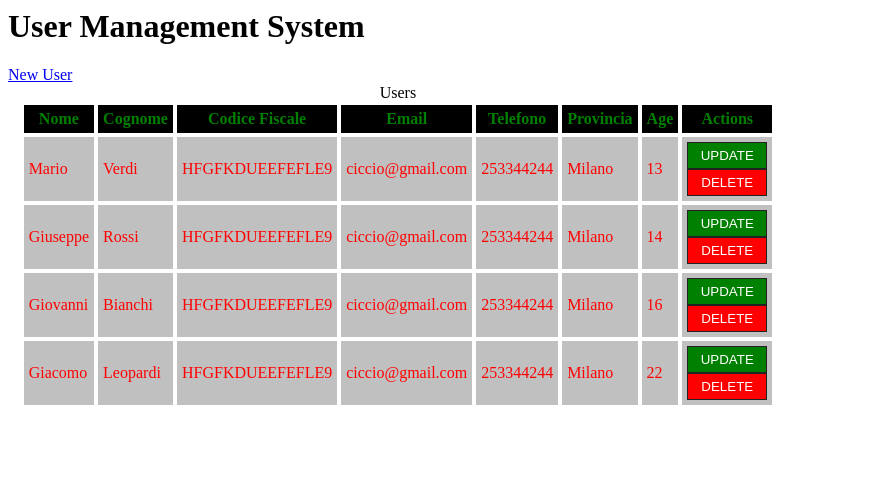
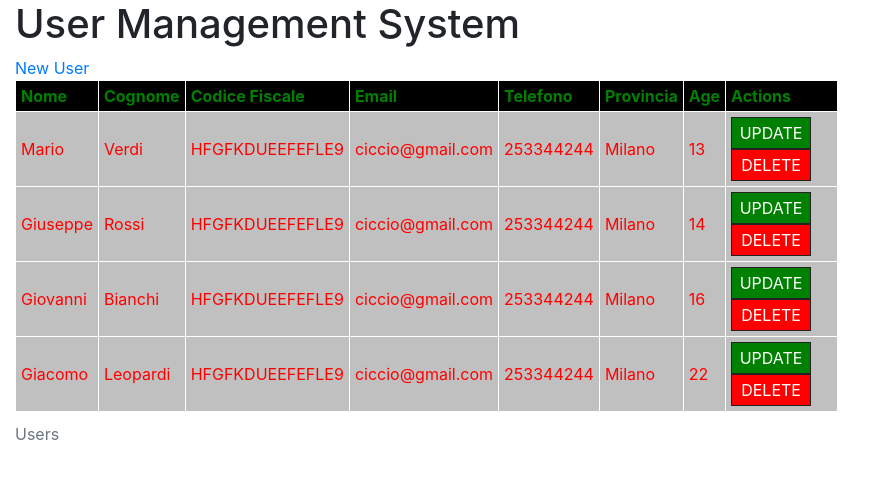
Before and after one commit to EliBrus/UMS, an Angular app: page / in a window 1280 px wide. Shown: the top 478 px of the page, without its empty margins (0-892 px from the left). Built offline with nearby package versions, Linux system fonts and the light colour scheme.

Commit message:
Aggiunto bootstrap

```diff
--- a/package.json
+++ b/package.json
@@ -11,7 +11,10 @@
     "@angular/platform-browser": "^9.1.0",
     "@angular/platform-browser-dynamic": "^9.1.0",
     "@angular/router": "^9.1.0",
+    "bootstrap": "^4.4.1",
     "core-js": "^3.6.4",
+    "jquery": "1.9.1 - 3",
+    "popper.js": "^1.16.0",
     "rxjs": "^6.5.4",
     "tslib": "^1.10.0",
     "zone.js": "^0.10.3"
--- a/src/app/app.component.html
+++ b/src/app/app.component.html
@@ -1,11 +1,13 @@
-<h1>User Management System</h1>
-<a href="#" (click)="NewUser()">New User</a>
-<div class ="main">
+<div class ="container-fluid">
+  <h1>User Management System</h1>
+  <a href="#" (click)="NewUser()">New User</a>
 
-  <div class="users">
-    <app-users (updateUser)="UpdateUser($event)"></app-users>
-  </div>
-  <div class="userDetail" *ngIf="showForm">
-    <app-user-detail [user]="userSelected" ></app-user-detail>
+  <div class="row">
+    <div class="col-md-8">
+      <app-users (updateUser)="UpdateUser($event)"></app-users>
+    </div>
+    <div class="col-md-4" *ngIf="showForm">
+      <app-user-detail [user]="userSelected" ></app-user-detail>
+    </div>
   </div>
 </div>
--- a/src/styles.css
+++ b/src/styles.css
@@ -1,4 +1,5 @@
 /* Add application styles & imports to this file! */
+@import '~bootstrap/dist/css/bootstrap.min.css';
 .main {
   width: 98%;
   margin: auto;
```
